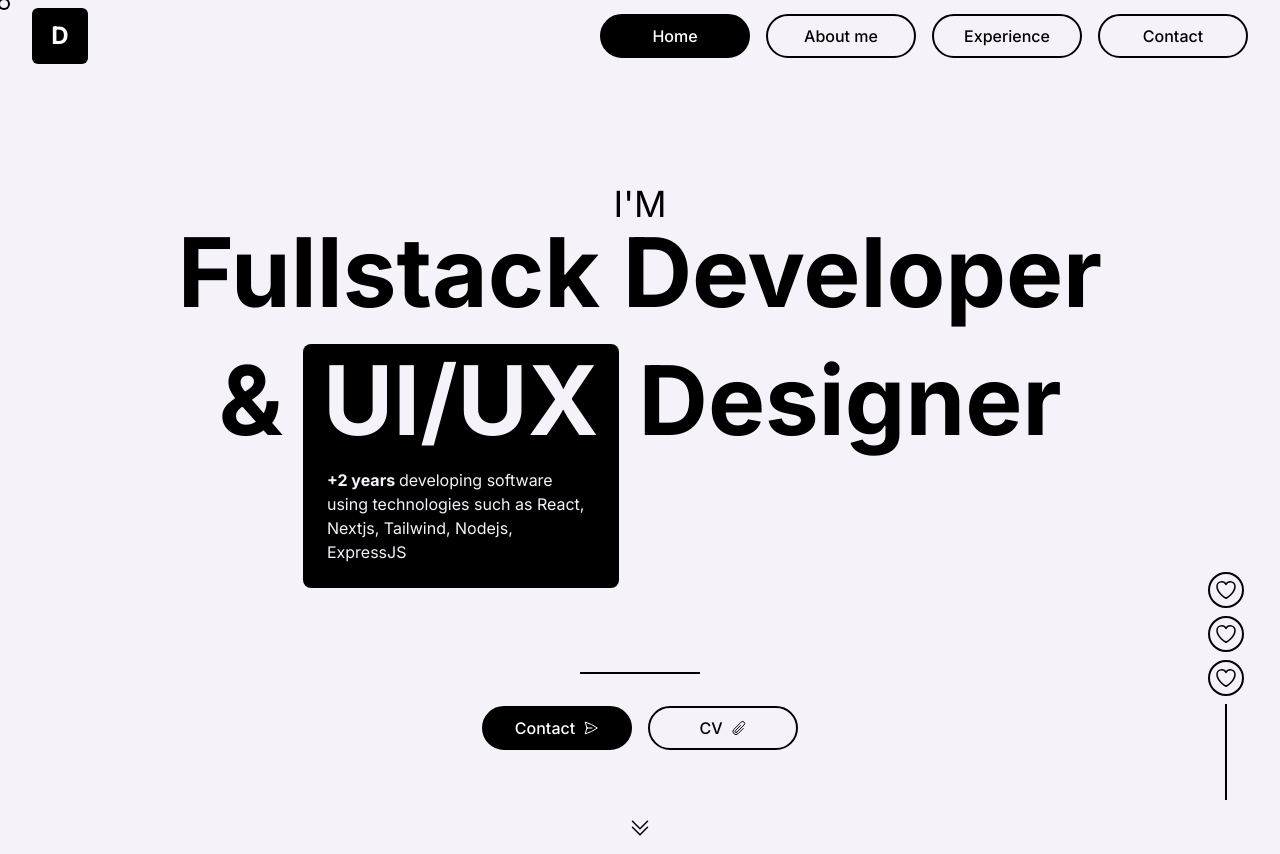
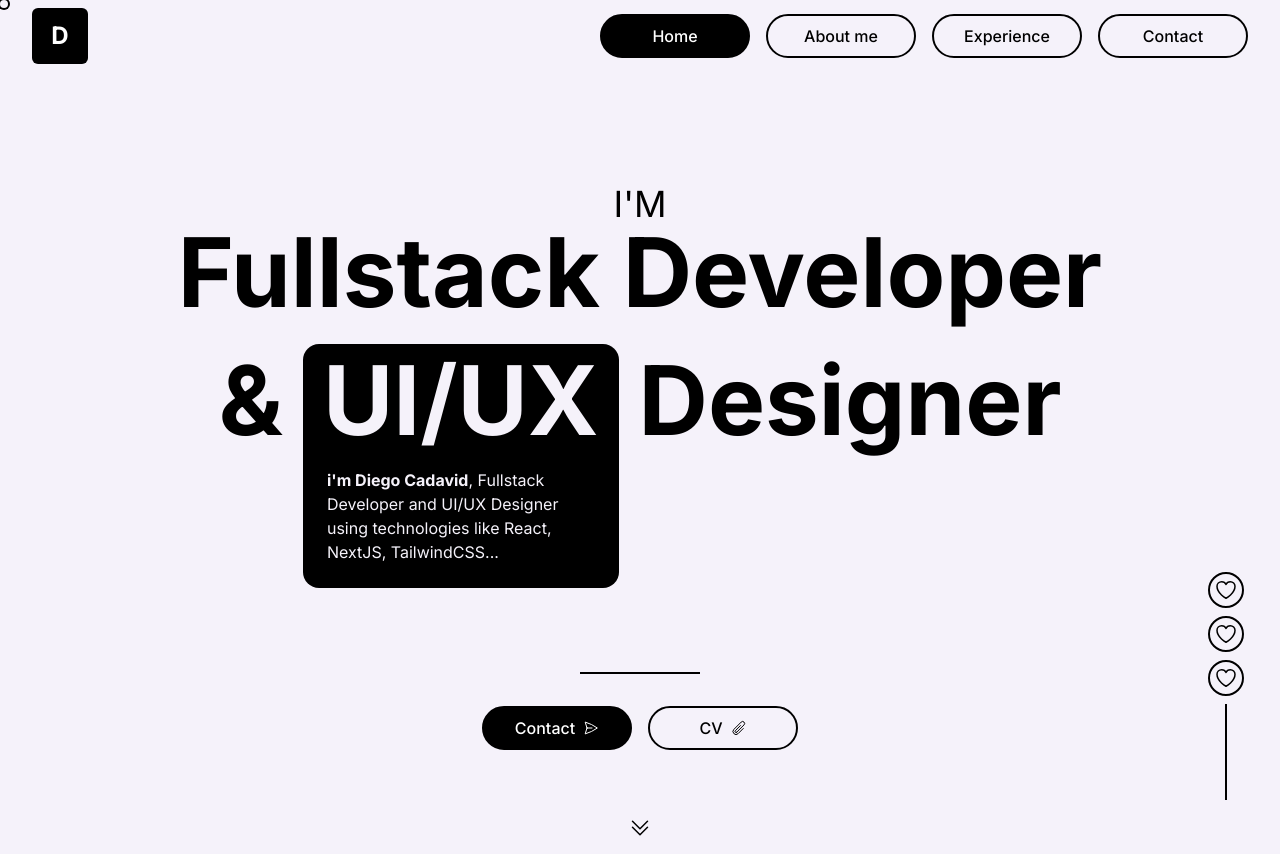
Before and after one commit to DiegoCadavid/diegocadavid-nextjs, a Next.js app: page / in a window 1280 px wide. Built offline with nearby package versions, Linux system fonts and the light colour scheme.

Commit message:
feat: HomeHeroAboutMe Component

```diff
--- a/components/pages/home/HomeHero.tsx
+++ b/components/pages/home/HomeHero.tsx
@@ -1,6 +1,15 @@
 import Link from "next/link";
 
 interface Props {}
+
+const HomeHeroAboutMe = () => {
+  return (
+    <p>
+      <span className="font-bold">i'm Diego Cadavid</span>, Fullstack Developer
+      and UI/UX Designer using technologies like React, NextJS, TailwindCSS...
+    </p>
+  );
+};
 
 const HomeHero = ({}: Props) => {
   return (
@@ -16,12 +25,8 @@ const HomeHero = ({}: Props) => {
             <h2 className="text-8xl font-bold uppercase text-primary-500">
               ui/ux
             </h2>
-            <div className="absolute -inset-5 -top-2 -z-10 h-fit rounded-lg bg-black p-6 pt-[45%] text-primary-500">
-              <p>
-                <span className="font-bold">+2 years </span>
-                developing software using technologies such as React, Nextjs,
-                Tailwind, Nodejs, ExpressJS
-              </p>
+            <div className="absolute -inset-5 -top-2 -z-10 h-fit rounded-2xl bg-black p-6 pt-[45%] text-primary-500">
+              <HomeHeroAboutMe />
             </div>
           </div>
           <h1 className="block text-4xl font-bold lg:hidden lg:text-8xl">
@@ -29,11 +34,9 @@ const HomeHero = ({}: Props) => {
           </h1>
           <h2 className="text-4xl font-bold lg:text-8xl">Designer</h2>
         </div>
-        <p className="mt-6 text-center lg:hidden">
-          <span className="font-bold">+2 years </span>
-          developing software using technologies such as React, Nextjs,
-          Tailwind, Nodejs, ExpressJS
-        </p>{" "}
+        <div className="mt-6 text-center lg:hidden">
+          <HomeHeroAboutMe />
+        </div>{" "}
       </div>
 
       {/* Divide */}
@@ -76,7 +79,7 @@ const HomeHero = ({}: Props) => {
       </div>
 
       {/* Scroll button */}
-      <div className="mt-16  justify-center md:flex hidden">
+      <div className="mt-16  hidden justify-center md:flex">
         <div className="pointer inline-block p-2">
           <svg
             xmlns="http://www.w3.org/2000/svg"
```
